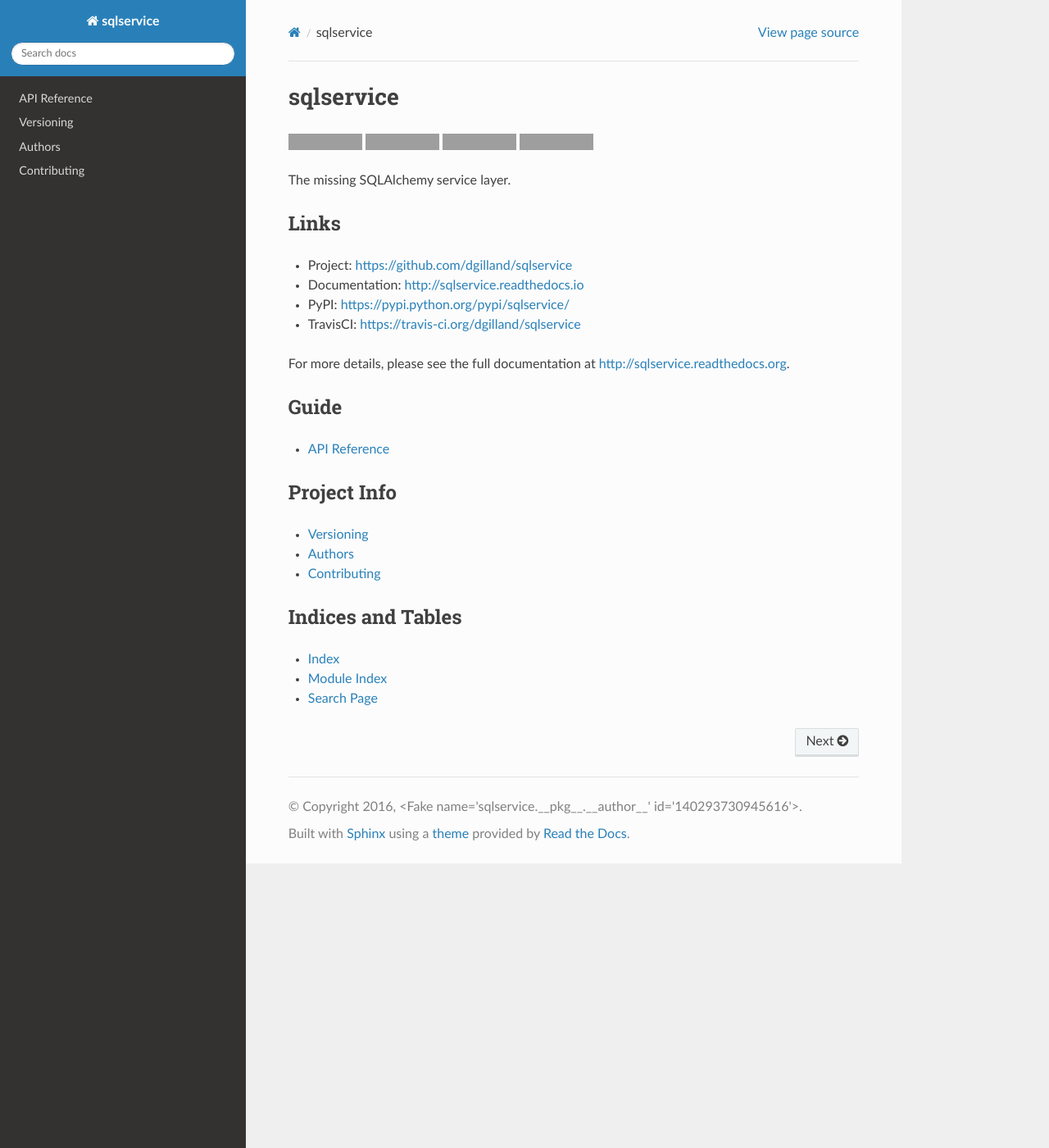
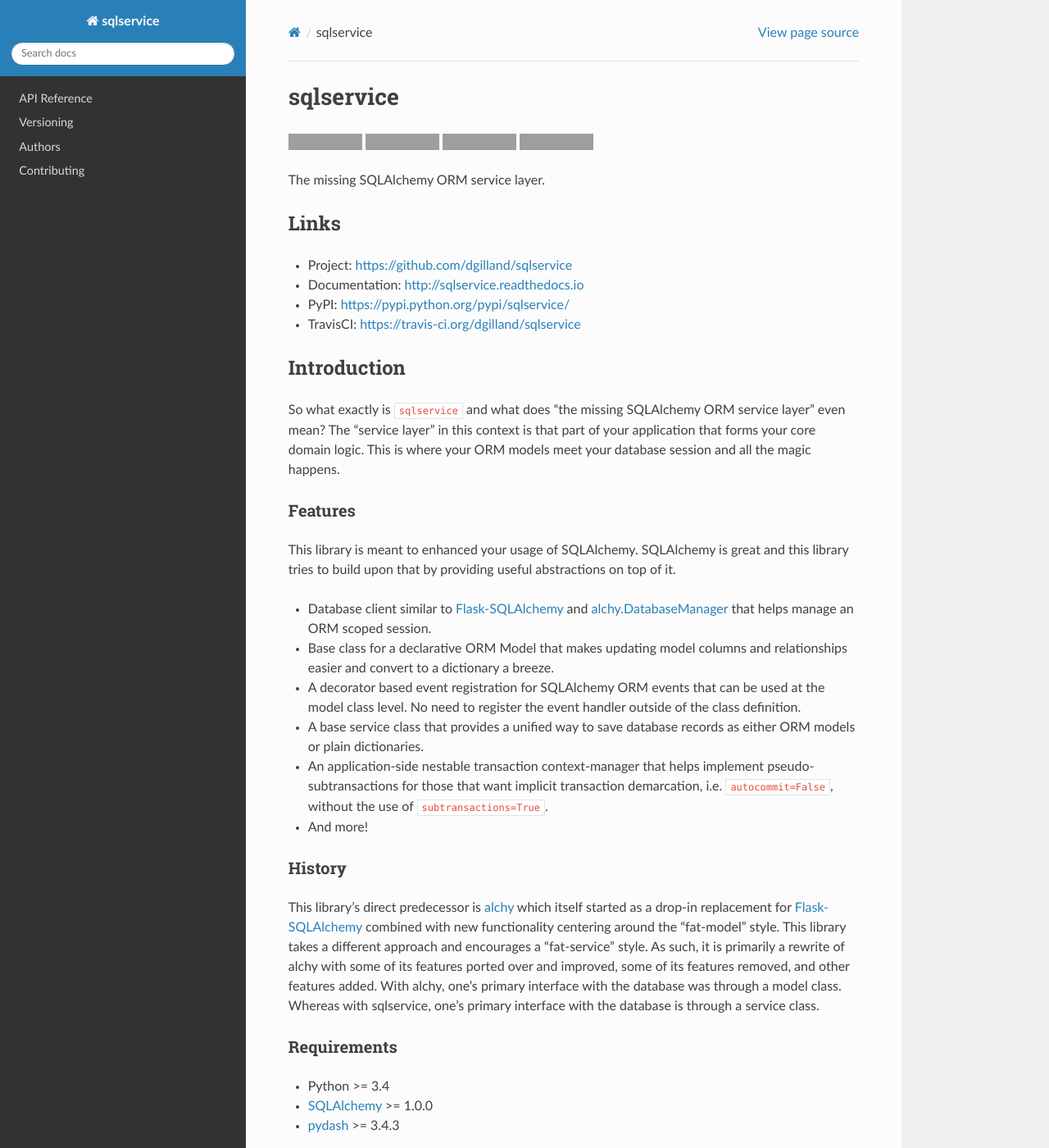
Before and after one commit to dgilland/sqlservice, a Sphinx documentation site: the page built from docs/index.rst, in a window 1280 px wide and 1400 px high. Shown: the whole window at 82% size. Built offline with Sphinx 7.4.7 and the Read the Docs theme 2.0.0, drawn with Linux system fonts in a browser that asks for light colours; pages that are not in the unit, such as notebooks, are missing from menus; the version number could not be read and is left out; some of the changed text lies outside the part shown; grey boxes are pictures that could not be loaded.

Commit message:
Update README and docstrings.

```diff
--- a/README.rst
+++ b/README.rst
@@ -5,7 +5,7 @@
 |version| |travis| |coveralls| |license|
 
 
-The missing SQLAlchemy service layer.
+The missing SQLAlchemy ORM service layer.
 
 
 Links
@@ -15,6 +15,165 @@
 - Documentation: http://sqlservice.readthedocs.io
 - PyPI: https://pypi.python.org/pypi/sqlservice/
 - TravisCI: https://travis-ci.org/dgilland/sqlservice
+
+
+Introduction
+============
+
+So what exactly is ``sqlservice`` and what does "the missing SQLAlchemy ORM service layer" even mean? The "service layer" in this context is that part of your application that forms your core domain logic. This is where your ORM models meet your database session and all the magic happens.
+
+
+Features
+--------
+
+This library is meant to enhanced your usage of SQLAlchemy. SQLAlchemy is great and this library tries to build upon that by providing useful abstractions on top of it.
+
+- Database client similar to `Flask-SQLAlchemy <http://flask-sqlalchemy.pocoo.org/>`_ and `alchy.DatabaseManager <http://alchy.readthedocs.io/en/latest/api.html#alchy.manager.Manager>`_ that helps manage an ORM scoped session.
+- Base class for a declarative ORM Model that makes updating model columns and relationships easier and convert to a dictionary a breeze.
+- A decorator based event registration for SQLAlchemy ORM events that can be used at the model class level. No need to register the event handler outside of the class definition.
+- A base service class that provides a unified way to save database records as either ORM models or plain dictionaries.
+- An application-side nestable transaction context-manager that helps implement pseudo-subtransactions for those that want implicit transaction demarcation, i.e. ``autocommit=False``, without the use of ``subtransactions=True``.
+- And more!
+
+
+History
+-------
+
+This library's direct predecessor is `alchy <https://github.com/dgilland/alchy>`_ which itself started as a drop-in replacement for `Flask-SQLAlchemy <http://flask-sqlalchemy.pocoo.org/>`_ combined with new functionality centering around the "fat-model" style. This library takes a different approach and encourages a "fat-service" style. As such, it is primarily a rewrite of alchy with some of its features ported over and improved, some of its features removed, and other features added. With alchy, one's primary interface with the database was through a model class. Whereas with sqlservice, one's primary interface with the database is through a service class.
+
+
+Requirements
+------------
+
+- Python >= 3.4
+- `SQLAlchemy <http://www.sqlalchemy.org/>`_ >= 1.0.0
+- `pydash <http://pydash.readthedocs.io>`_ >= 3.4.3
+
+
+Quickstart
+==========
+
+First, install using pip:
+
+
+::
+
+    pip install sqlservice
+
+
+Then, define some ORM models:
+
+.. code-block:: python
+
+    import re
+
+    from sqlalchemy import Column, ForeignKey, orm, types
+
+    from sqlservice import ModelBase, declarative_base, event
+
+
+    Model = declarative_base(ModelBase)
+
+    class User(Model):
+        __tablename__ = 'user'
+
+        id = Column(types.Integer(), primary_key=True)
+        name = Column(types.String(100))
+        email = Column(types.String(100))
+        phone = Column(types.String(10))
+
+        roles = orm.relation('UserRole')
+
+        @event.on_set('phone', retval=True)
+        def on_set_phone(self, value, oldvalue, initator):
+            # Strip non-numeric characters from phone number.
+            return re.sub('[^0-9]', '', value)
+
+    class UserRole(Model):
+        __tablename__ = 'user_role'
+
+        id = Column(types.Integer(), primary_key=True)
+        user_id = Column(types.Integer(), ForeignKey('user.id'), nullable=False)
+        role = Column(types.String(25), nullable=False)
+
+
+Next, configure a database client:
+
+.. code-block:: python
+
+    from sqlservice import SQLClient
+
+    config = {
+        'SQL_DATABASE_URI': 'sqlite:///db.sql',
+        'SQL_ECHO': True,
+        'SQL_POOL_SIZE': 5,
+        'SQL_POOL_TIMEOUT': 30,
+        'SQL_POOL_RECYCLE': 3600,
+        'SQL_MAX_OVERFLOW': 10,
+        'SQL_AUTOCOMMIT': False,
+        'SQL_AUTOFLUSH': True
+    }
+
+    db = SQLClient(config, Model=Model)
+
+
+Create a service class for our models:
+
+.. code-block:: python
+
+    from sqlservice import SQLService
+
+
+    class UserService(SQLService):
+        model_class = User
+
+
+Prepare the database by creating all tables:
+
+.. code-block:: python
+
+    db.create_all()
+
+
+Finally (whew!), start interacting with the database:
+
+.. code-block:: python
+
+    user_service = UserService(db)
+
+    # Insert a new record in the database.
+    data = {'name': 'Jenny', 'email': 'jenny@example.com', 'phone': '555-867-5309'}
+    user = user_service.save(data)
+
+
+    # Fetch records.
+    assert user is user_service.get(data.id)
+    assert user is user_service.find_one(id=user.id)
+    assert user is user_service.find(User.id == user.id)[0]
+
+    # Serialize to a dict.
+    assert user.to_dict() == {'id': 1,
+                              'name': 'Jenny',
+                              'email': 'jenny@example.com',
+                              'phone': '5558675309'}
+
+    assert dict(user) == user.to_dict()
+
+    # Update the record and save.
+    user.phone = '222-867-5309'
+    user_service.save(user)
+
+    # Upsert on primary key automatically.
+    assert user is user_service({'id': 1,
+                                 'name': 'Jenny',
+                                 'email': 'jenny@example.com',
+                                 'phone': '5558675309'})
+
+    # Delete the model.
+    user_service.delete(user)
+    # OR user_service.delete([user])
+    # OR user_service.delete(user.id)
+    # OR user_service.delete(dict(user))
 
 
 For more details, please see the full documentation at http://sqlservice.readthedocs.org.
```
Also changed, not shown: docs/api.rst (+25 -1 lines), 6 other files.
